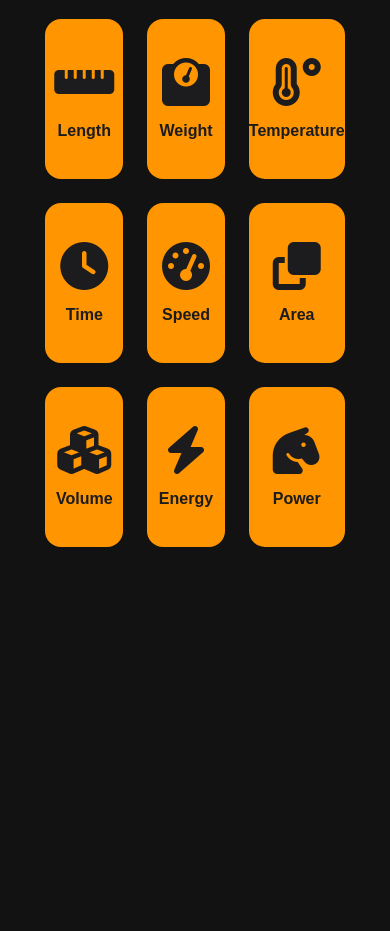
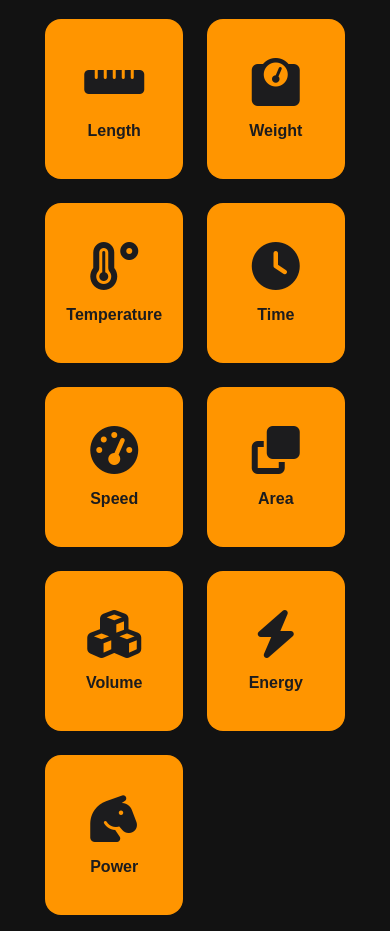
Before and after one commit to vmanidev/unit-converter, a plain HTML site: page index.html in a window 390 px wide. Shown: the part 61-992 px from the top of the page. Before the commit the page ends 844 px from the top, so only its background shows below. Drawn offline with Linux system fonts and the light colour scheme.

Commit message:
add media queries for mobile responsive

```diff
--- a/index.html
+++ b/index.html
@@ -8,6 +8,7 @@
     />
     <link rel="stylesheet" href="./style.css" type="text/css" />
     <script src="./index.js" type="text/javascript"></script>
+    <meta name="viewport" content="width=device-width, initial-scale=1.0" />
     <title>Unit Converter</title>
   </head>
   <body>
--- a/style.css
+++ b/style.css
@@ -1,5 +1,3 @@
-/* default - light mode */
-
 :root {
   --background-color: #121212;
   --primary-color: #ff9500;
@@ -56,3 +54,9 @@ section .unit-thumb span {
   font-size: 1em;
   font-weight: bold;
 }
+
+@media (max-width: 768px) {
+  body main section {
+    grid-template: repeat(2, 1fr) / repeat(2, 1fr);
+  }
+}
```
